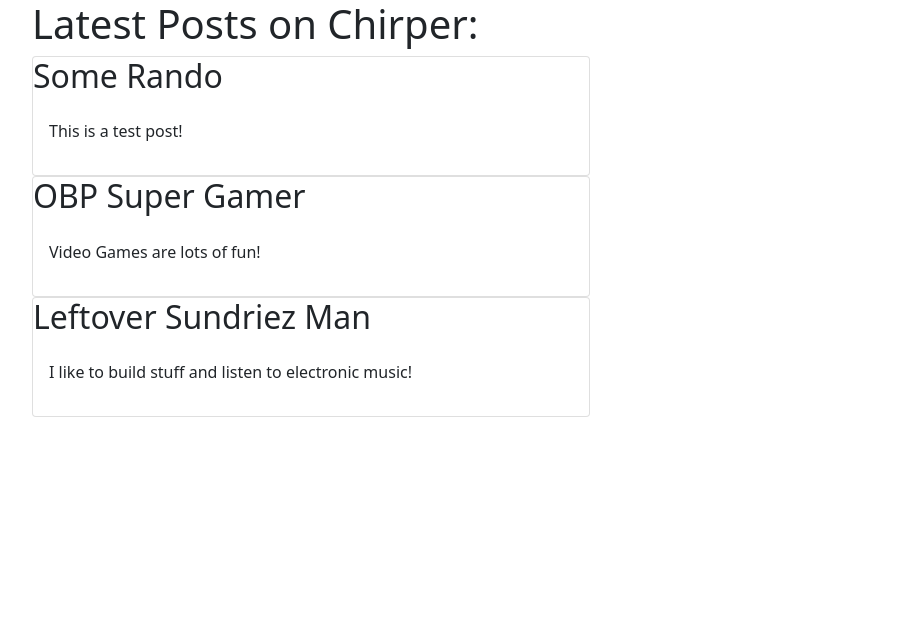
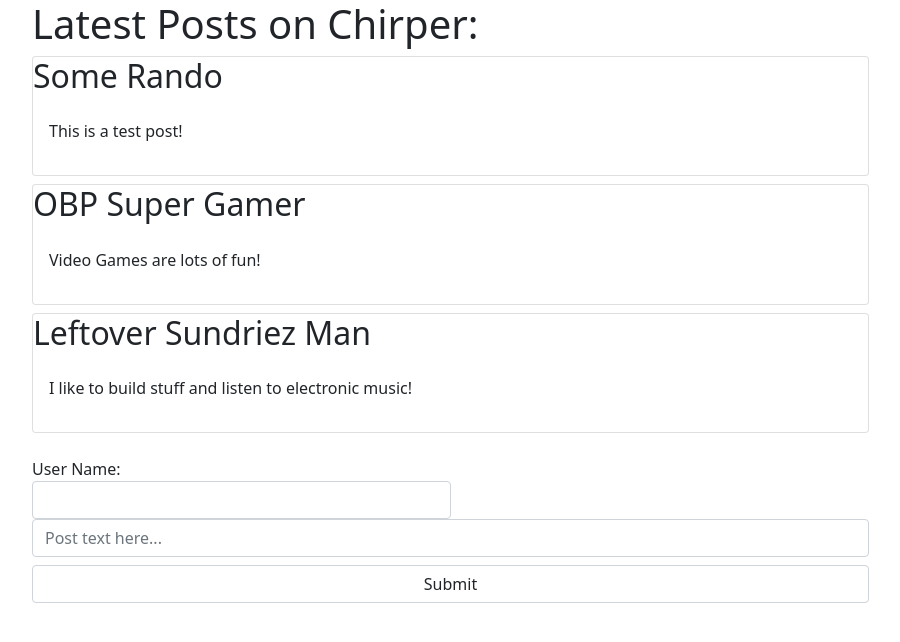
Before and after one commit to OBPSG/React-Lab-Chirper-Front-End, a React (Create React App) app: page / in a window 1280 px wide. Shown: the top 642 px of the page, without its empty margins (50-950 px from the left). Built offline with nearby package versions, Linux system fonts and the light colour scheme.

Commit message:
Got ability to add new posts to the timeline working

```diff
--- a/src/app.jsx
+++ b/src/app.jsx
@@ -2,7 +2,7 @@ import React from 'react';
 import Post from './components/post';
 
 function App() {
-    const postArr = [
+    const initialPostArr = [
         {
             userName: "Some Rando",
             body: "This is a test post!"
@@ -17,10 +17,32 @@ function App() {
         }
     ];
 
+    const [postList, setPostList] = React.useState(initialPostArr);
+    const [userName, setUserName] = React.useState("");
+    const [postText, setPostText] = React.useState("");
+
+    const handleSubmit = (e) =>{
+        e.preventDefault();
+        console.log("Post button clicked!");
+        const newPostList = [{
+            userName: userName,
+            body: postText
+        }].concat(postList);
+        setPostList(newPostList);
+        setUserName("");
+        setPostText("");
+    }
+
     return (
         <div className="container">
             <h1>Latest Posts on Chirper:</h1>
-            {postArr.map((post) => {return <Post userName={post.userName} body={post.body}></Post>})}
+            {postList.map((post) => { return <Post userName={post.userName} body={post.body}></Post> })}
+            <form className="form-group col-9 mt-4" onSubmit={handleSubmit}>
+                <label htmlFor="userName">User Name:</label>
+                <input value={userName} onChange={(event) => setUserName(event.target.value)} type="text" className="form-control w-50" id="userName" name="userName"></input>
+                <input value={postText} onChange={(event) => setPostText(event.target.value)} type="text" className="form-control" placeholder="Post text here..."></input>
+                <input type="submit" className="form-control mt-2"></input>
+            </form>
         </div>
     );
 }
--- a/src/components/post.jsx
+++ b/src/components/post.jsx
@@ -2,7 +2,7 @@ import React from 'react';
 
 function Post(props) {
     return(
-        <div className="card col-6">
+        <div className="card col-9 mt-2">
             <h2 className="card-title">{props.userName}</h2>
             <p className="card-body">{props.body}</p>
         </div>
```
